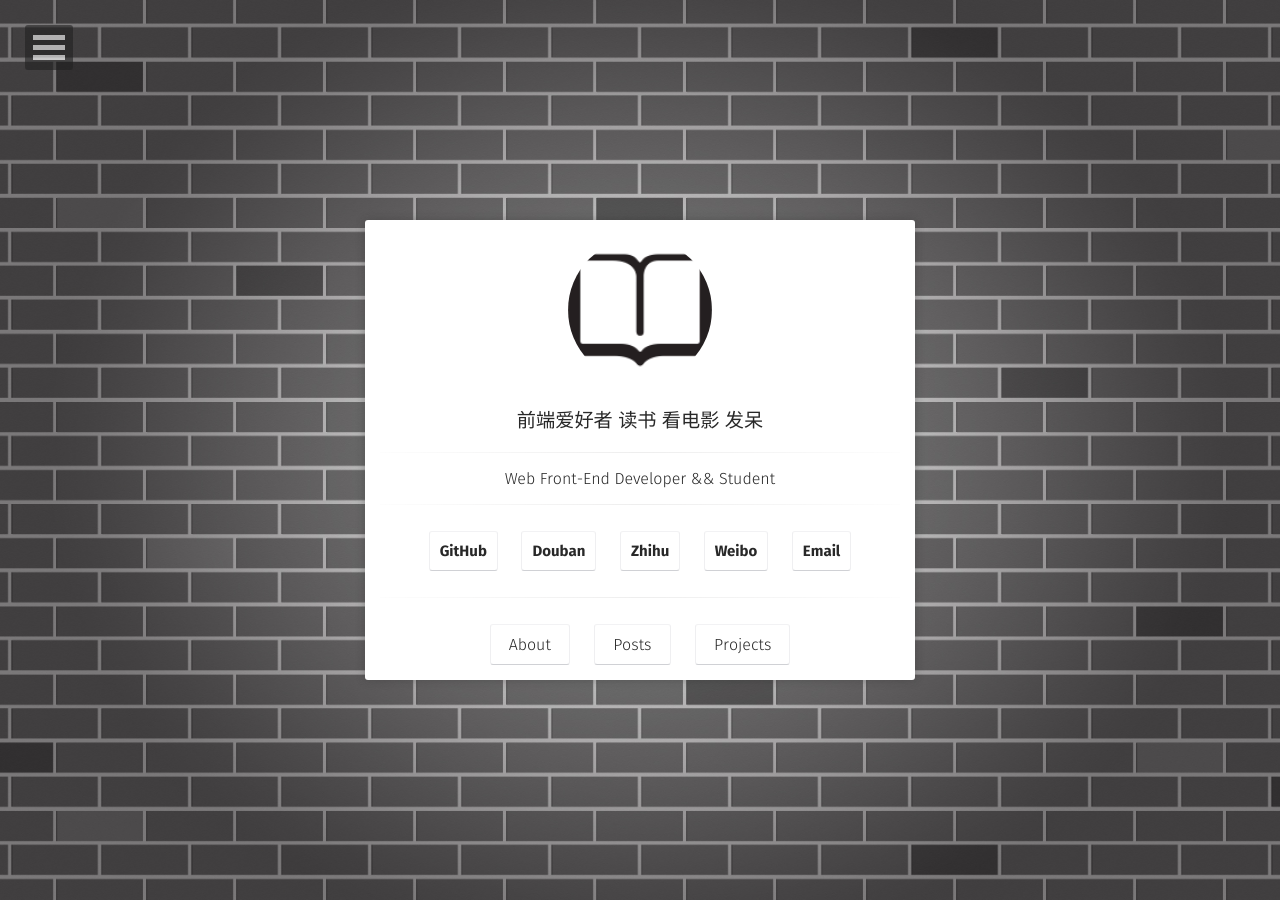
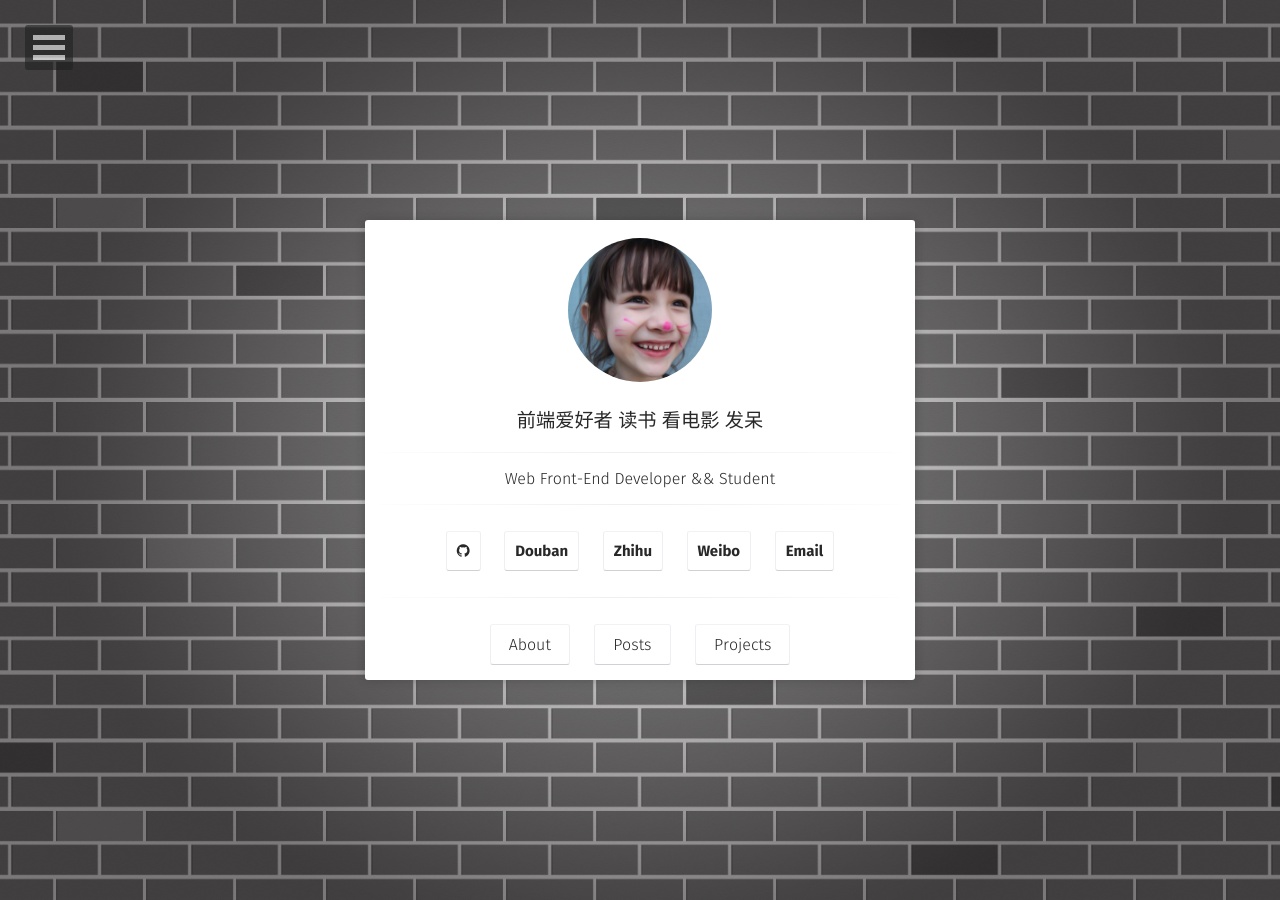
Before and after one commit to Chenyueli/Blog, a Jekyll site: the page built from index.html, in a window 1280 px wide. Built offline with Jekyll 4.4.1, drawn with Linux system fonts in a browser that asks for light colours; some web fonts are replaced.

Commit message:
change logo

```diff
--- a/_includes/social-links.html
+++ b/_includes/social-links.html
@@ -1,6 +1,7 @@
                     <hr class="hr-line">
                     <h3 class="title" style="font-size:15px;">
-                        <a class="social-btn" href="http://github.com/Chenyueli" target="_blank" >GitHub</a>
+                        <a class="social-btn" href="http://github.com/Chenyueli" target="_blank" ><i class="fa fa-github" aria-hidden="true"></i>
+</a>
                         <a class="social-btn" href="http://www.douban.com/people/Chenyueli/" target="_blank" >Douban</a>
                         <a class="social-btn" href="http://www.zhihu.com/people/chenyuelili" target="_blank">Zhihu</a>
                         <a class="social-btn" href="http://www.weibo.com/3203834660" target="_blank" >Weibo</a>
```
Also changed, not shown: assets/img/logo.png, assets/img/logo2.png (added).
